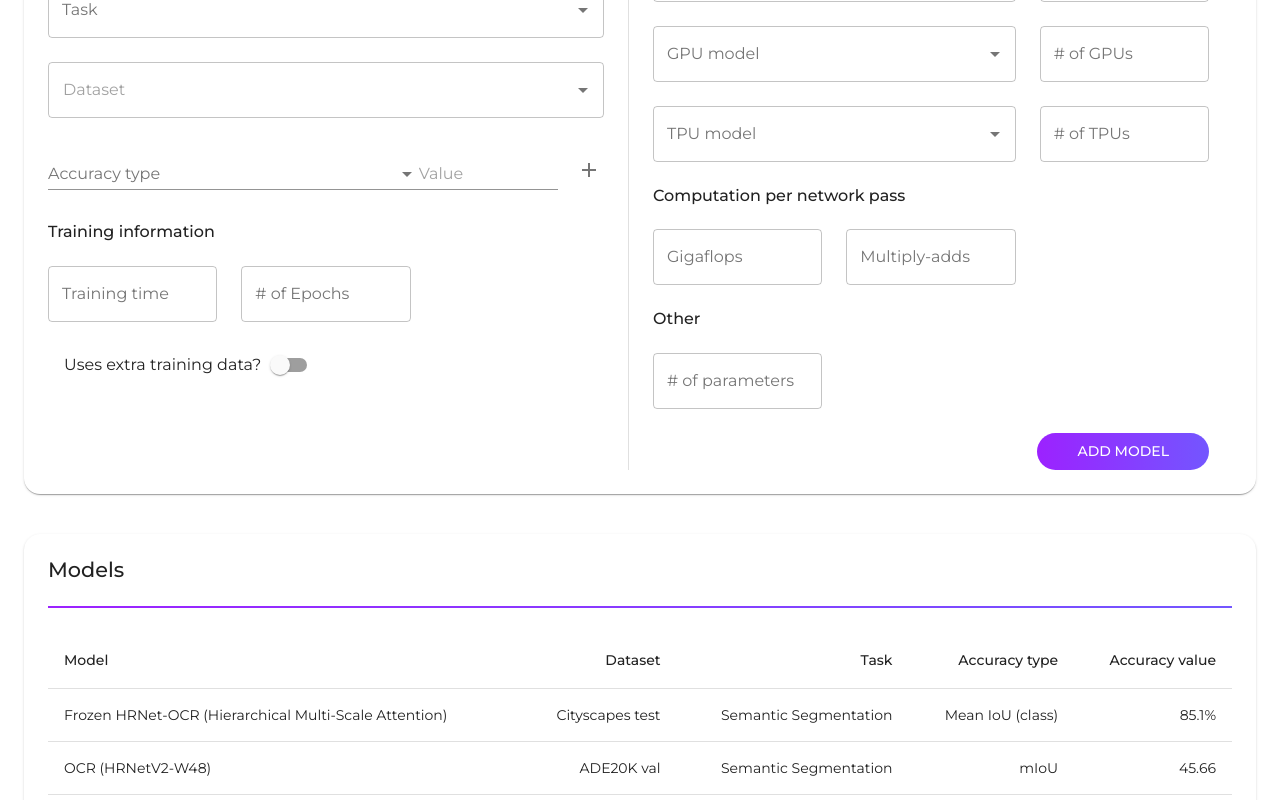
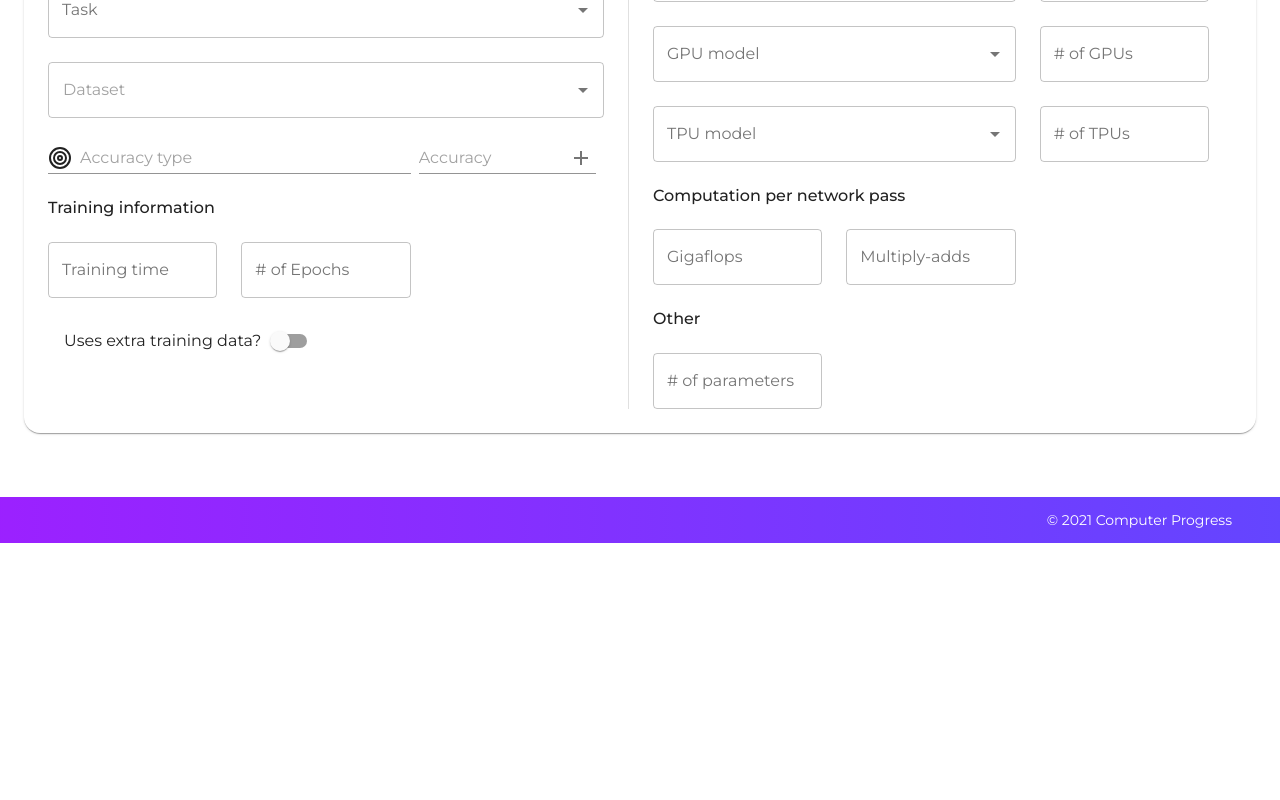
Before and after one commit to Computer-Progress/computerprogress.com, a Next.js app: page /submit-paper in a window 1280 px wide. Shown: the part 780-1580 px from the top of the page. After the commit the page ends 1323 px from the top, so only its background shows below. Built offline with nearby package versions, Linux system fonts and the light colour scheme.

Commit message:
Fix accuracy style

```diff
--- a/components/SubmitPaperModel/index.js
+++ b/components/SubmitPaperModel/index.js
@@ -14,9 +14,10 @@ import {
   FormControlLabel,
   Switch,
   Box,
+  InputAdornment,
 } from "@material-ui/core";
 
-import MuiDivider from "@material-ui/core/Divider"
+import MuiDivider from "@material-ui/core/Divider";
 import Divider from "../Divider";
 
 import AddIcon from "@material-ui/icons/Add";
@@ -217,7 +218,47 @@ export default function SubmitPaperModel() {
               />
             </Grid>
 
-            <Grid item xs={12}>
+            <Grid item xs={12} container spacing={1}>
+              <Grid item xs={8}>
+                <TextField
+                  placeholder="Accuracy type"
+                  fullWidth
+                  InputProps={{
+                    startAdornment: (
+                      <InputAdornment position="start">
+                        <TargetIcon />
+                      </InputAdornment>
+                    ),
+                  }}
+                />
+              </Grid>
+
+              <Grid item xs={4}>
+                <TextField
+                  placeholder="Accuracy"
+                  fullWidth
+                  InputProps={{
+                    endAdornment: (
+                      <InputAdornment position="end">
+                        <IconButton size="small">
+                          <AddIcon />
+                        </IconButton>
+                      </InputAdornment>
+                    ),
+                  }}
+                />
+              </Grid>
+
+              {/* <Grid item xs={1}>
+                <Box display="flex" justifyContent="flex-end">
+                  <IconButton size="small">
+                    <AddIcon />
+                  </IconButton>
+                </Box>
+              </Grid> */}
+            </Grid>
+
+            {/* <Grid item xs={12}>
               {model.accuracies.map((accuracy, index) => (
                 <Grid container key={index}>
                   <Grid item xs={8}>
@@ -273,7 +314,7 @@ export default function SubmitPaperModel() {
                   </Grid>
                 </Grid>
               ))}
-            </Grid>
+            </Grid> */}
 
             <Grid item xs={12}>
               <Typography variant="h4">Training information</Typography>
@@ -455,13 +496,13 @@ export default function SubmitPaperModel() {
               />
             </Grid>
 
-            <Grid item xs={12}>
+            {/* <Grid item xs={12}>
               <Box display="flex" justifyContent="flex-end">
                 <StyledButton>
                   <Box px={3}>Add model</Box>
                 </StyledButton>
               </Box>
-            </Grid>
+            </Grid> */}
           </Grid>
         </Grid>
       </StyledBoxContainer>
--- a/containers/SubmitPaper/index.js
+++ b/containers/SubmitPaper/index.js
@@ -49,19 +49,19 @@ export default function SubmitPaper() {
               <SubmitPaperModel />
             </Grid>
 
-            <Grid item xs={12}>
+            {/* <Grid item xs={12}>
               <SubmitModelsList models={models} />
-            </Grid>
+            </Grid> */}
 
-            <Grid item xs={12}>
+            {/* <Grid item xs={12}>
               <Box display="flex" justifyContent="flex-end">
-                <StyledButton>
+                <StyledButton >
                   <Box px={5} py={1}>
                     Submit paper
                   </Box>
                 </StyledButton>
               </Box>
-            </Grid>
+            </Grid> */}
           </Grid>
         </Box>
       </PageTemplate>
```
